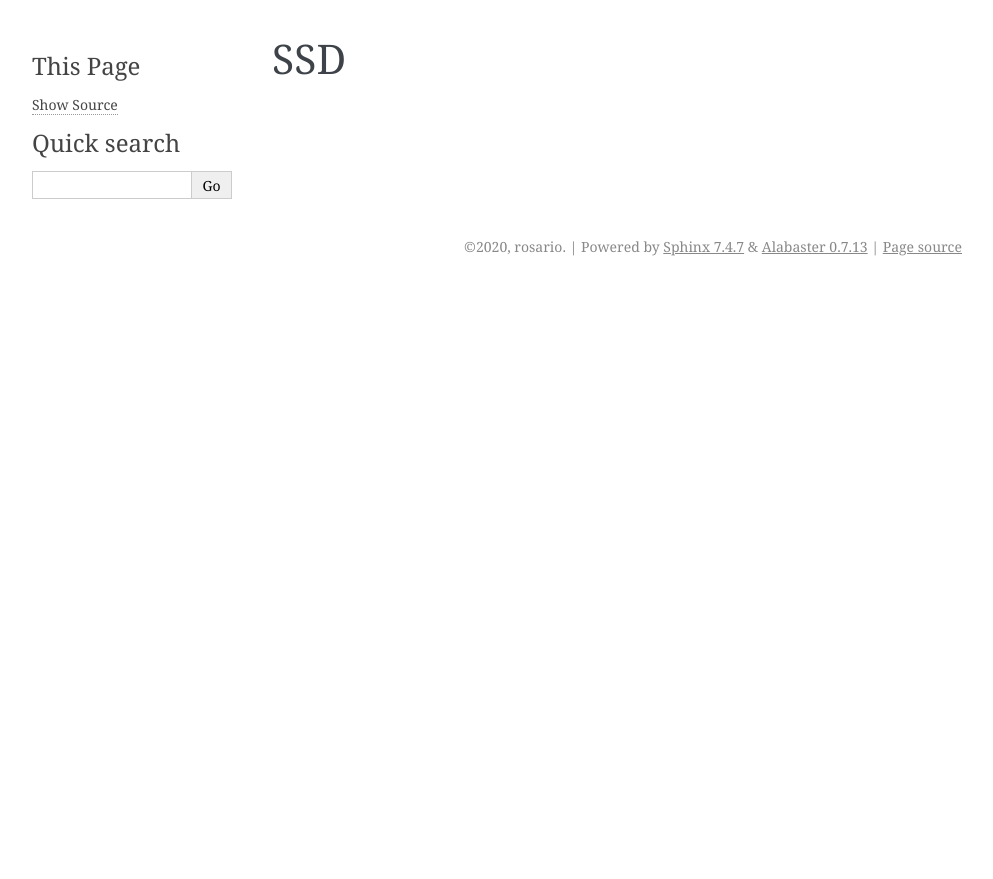
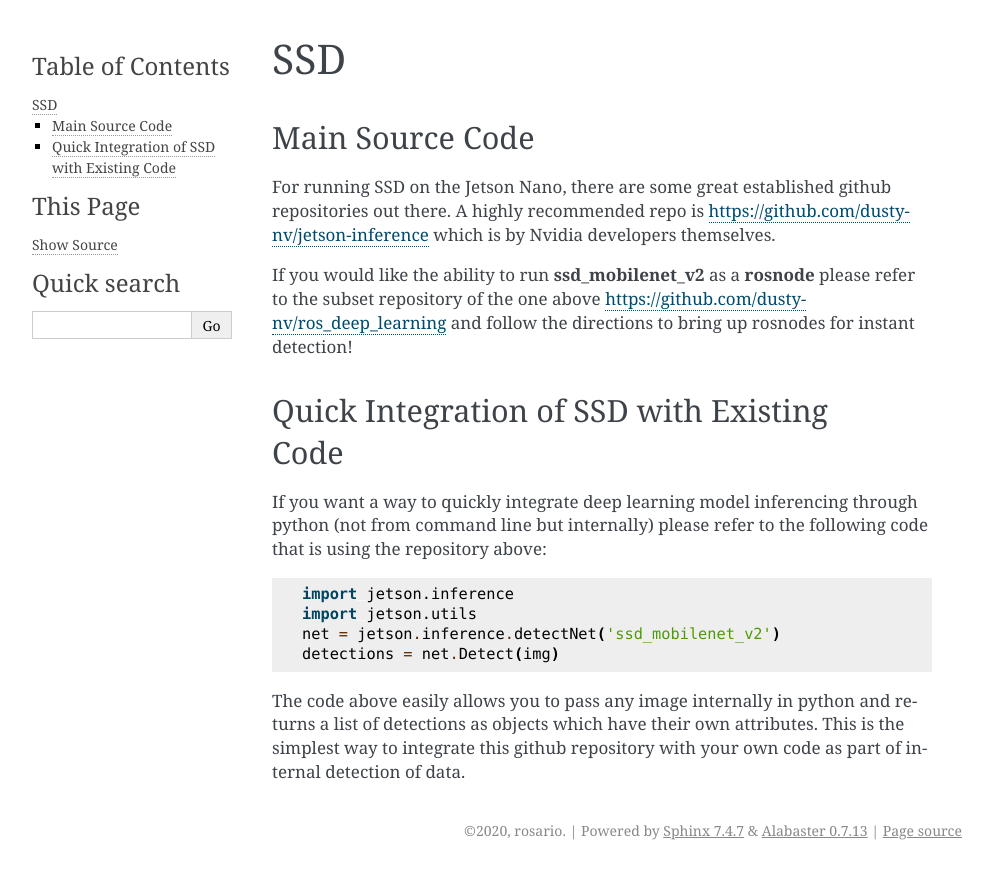
Before and after one commit to romesco/eye, a Sphinx documentation site: the page built from docs/algorithms/ssd.rst, in a window 1280 px wide. Shown: the top 879 px of the page, without its empty margins (148-1141 px from the left). Built offline with Sphinx 7.4.7, drawn with Linux system fonts in a browser that asks for light colours; pages that are not in the unit, such as notebooks, are missing from menus.

Commit message:
start to ssd info

```diff
--- a/docs/algorithms/ssd.rst
+++ b/docs/algorithms/ssd.rst
@@ -1,2 +1,21 @@
 SSD
 ===
+
+Main Source Code
+################
+
+For running SSD on the Jetson Nano, there are some great established github repositories out there. A highly recommended repo is `<https://github.com/dusty-nv/jetson-inference>`_ which is by Nvidia developers themselves.
+
+If you would like the ability to run **ssd_mobilenet_v2** as a **rosnode** please refer to the subset repository of the one above `<https://github.com/dusty-nv/ros_deep_learning>`_ and follow the directions to bring up rosnodes for instant detection!
+
+Quick Integration of SSD with Existing Code
+###########################################
+
+If you want a way to quickly integrate deep learning model inferencing through python (not from command line but internally) please refer to the following code that is using the repository above::
+
+        import jetson.inference
+        import jetson.utils
+        net = jetson.inference.detectNet('ssd_mobilenet_v2')
+        detections = net.Detect(img)
+
+The code above easily allows you to pass any image internally in python and returns a list of detections as objects which have their own attributes. This is the simplest way to integrate this github repository with your own code as part of internal detection of data.
```
